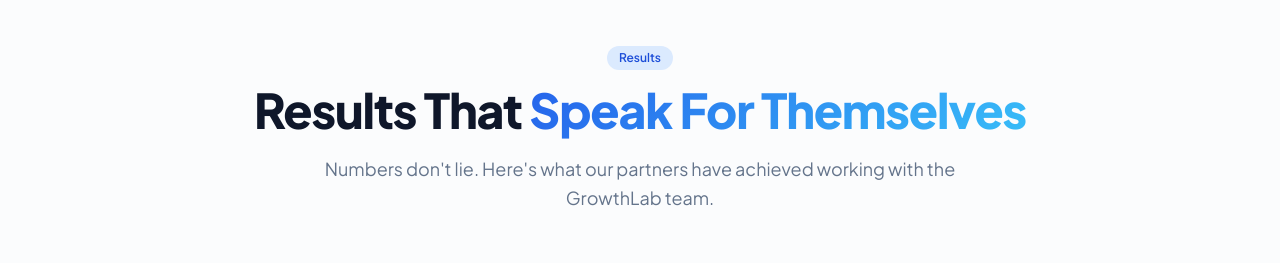
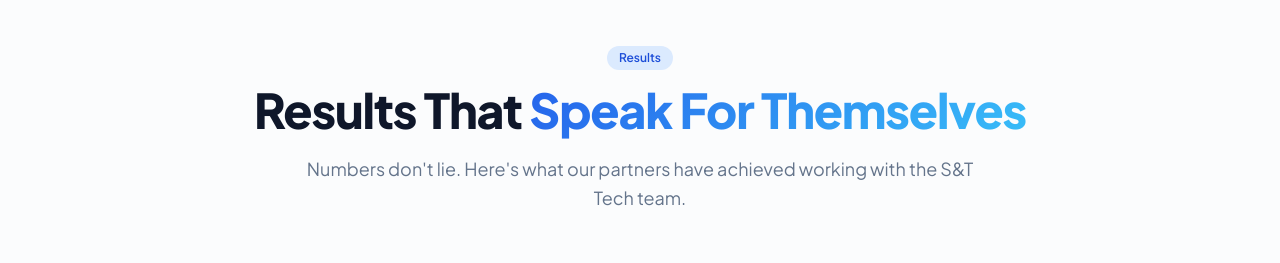
Before and after one commit to boostlyworld/st-tech-website, a Next.js app: page / in a window 1280 px wide. Shown: the part 4116-4379 px from the top of the page. Built offline with nearby package versions, Linux system fonts and the light colour scheme.

Commit message:
fix remaining build errors

```diff
--- a/src/components/sections/ResultsSection.tsx
+++ b/src/components/sections/ResultsSection.tsx
@@ -116,8 +116,8 @@ export default function ResultsSection() {
             <span className="text-gradient">Speak For Themselves</span>
           </h2>
           <p className="text-lg text-navy-500 max-w-2xl mx-auto leading-relaxed">
-            Numbers don&apos;t lie. Here's what our partners have achieved working
-            with the GrowthLab team.
+            Numbers don&apos;t lie. Here&apos;s what our partners have achieved working
+            with the S&T Tech team.
           </p>
         </motion.div>
 
```
